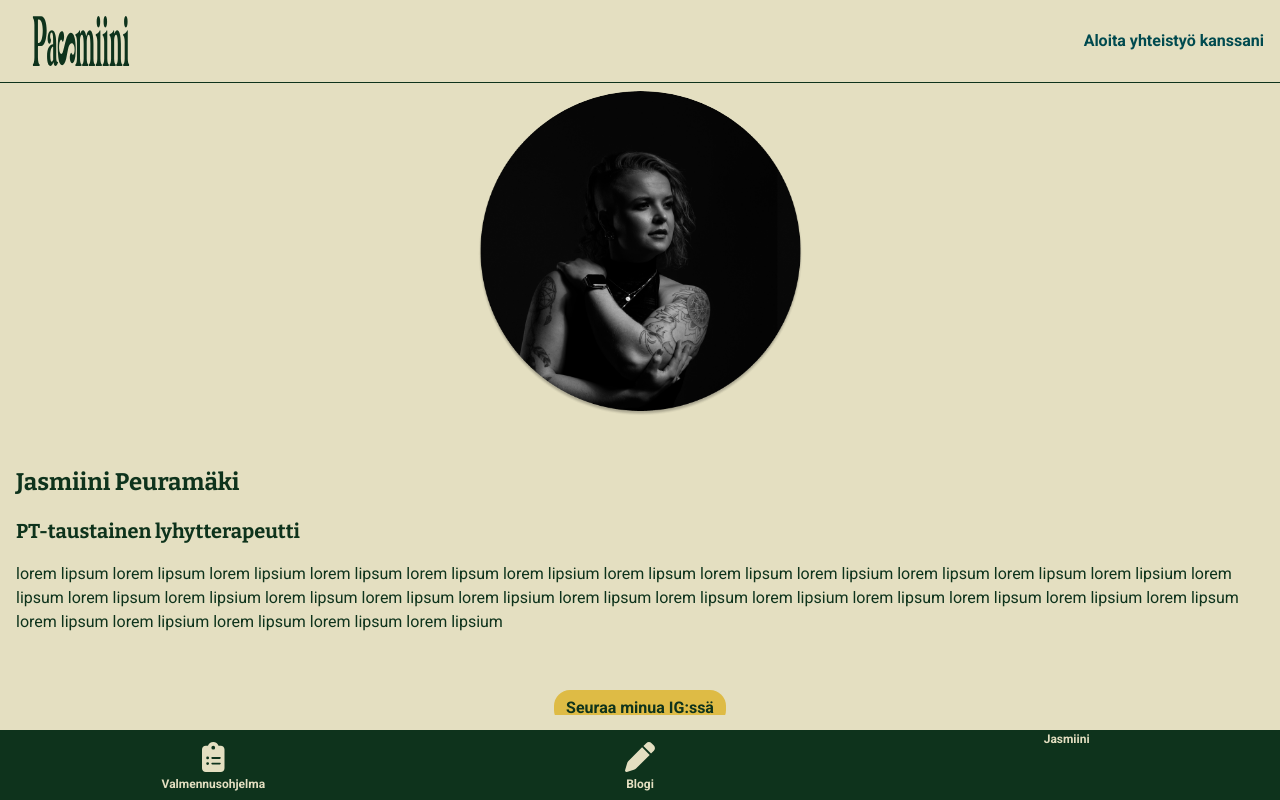
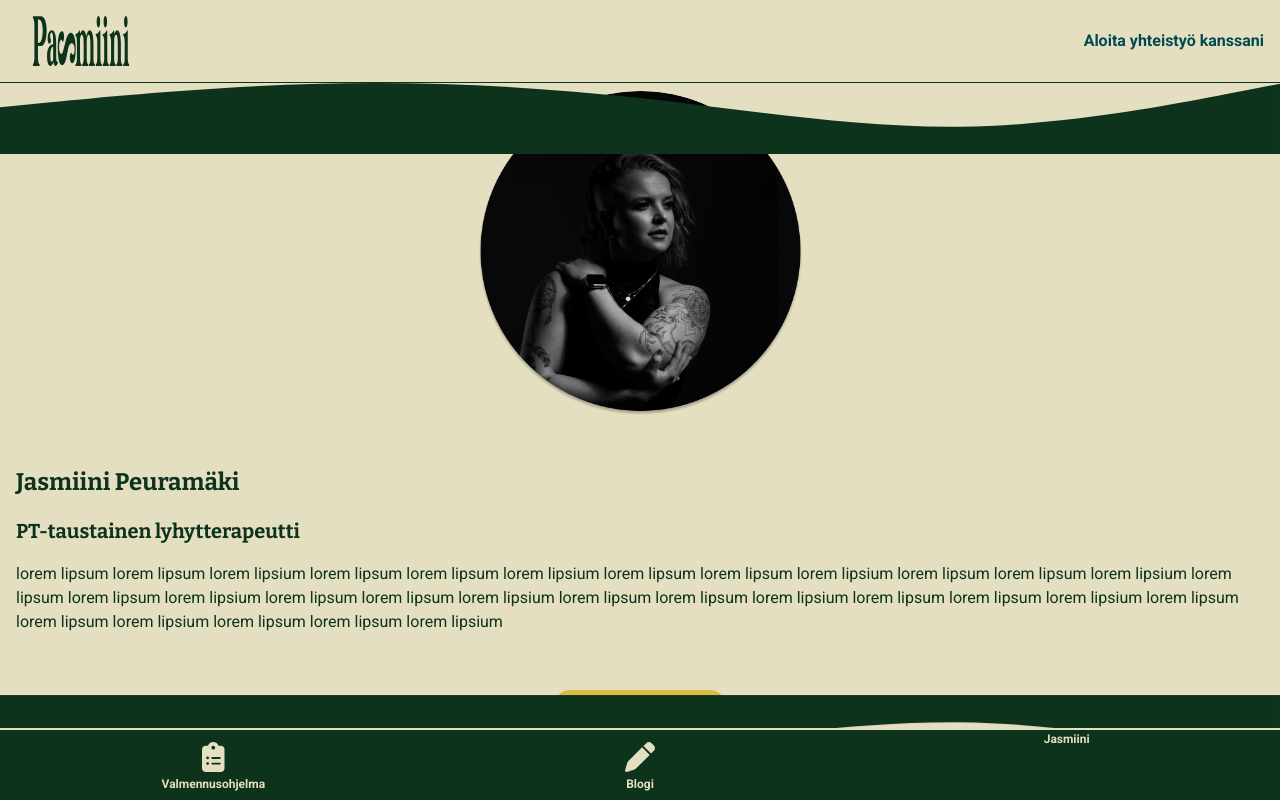
Before and after one commit to otsolap/pasmiini, a Next.js app: page /jasmiini in a window 1280 px wide. Shown: the top 800 px of the page. Built offline with nearby package versions, Linux system fonts and the light colour scheme.

Commit message:
caio solution wip. MVP

```diff
--- a/components/MediaMix.js
+++ b/components/MediaMix.js
@@ -1,10 +1,12 @@
 import styles from "@/styles/components/mediaMix.module.scss";
 import MediaMixItem from "@/partials/MediaMixItem";
+import Waves from "partials/Waves";
 
-const MediaMix = ({ mediaMix }) => {
+const MediaMix = ({ mediaMix, currentColor }) => {
   return (
     <div className={`bg-${mediaMix.backgroundColor} `}>
       <section className={styles.mediaMix}>
+        <Waves currentColor={currentColor} className={styles.wavesTop} />
         <div className={styles.wrapper}>
           {mediaMix.items.map((item, i) => {
             return (
@@ -20,6 +22,11 @@ const MediaMix = ({ mediaMix }) => {
             );
           })}
         </div>
+        <Waves
+          rotated
+          currentColor={currentColor}
+          className={styles.wavesBottom}
+        />
       </section>
     </div>
   );
--- a/partials/Waves.js
+++ b/partials/Waves.js
@@ -1,11 +1,11 @@
-const Waves = ({ currentColor, siblingColor, rotated, footer }) => {
+const Waves = ({ currentColor, siblingColor, rotated, className }) => {
   return (
     <div
       className={`
-      waves
+      ${className ? className : "waves"}
       color-${currentColor}
       bg-${siblingColor}
-      ${rotated ? "rotated" : ''}
+      ${rotated ? "rotated" : ""}
       `}
     >
       <svg
--- a/styles/components/mediaMix.module.scss
+++ b/styles/components/mediaMix.module.scss
@@ -55,6 +55,23 @@
   width: fit-content;
 }
 
+.wavesTop,
+.wavesBottom {
+  position: absolute;
+  z-index: 5;
+  width: 100%;
+}
+
+.wavesTop {
+  top: 0;
+  left: 0;
+}
+
+.wavesBottom {
+  bottom: 0;
+  left: 0;
+}
+
 /* DESKTOP STYLES */
 @media (width >= $container-desktop) {
   .wrapper {
@@ -82,5 +99,4 @@
     margin-left: initial;
     margin-right: initial;
   }
-
 }
```
Also changed, not shown: content/services/mallituote.json (+4 -3 lines), pages/palvelut/[slug].js (+17 -5 lines).
